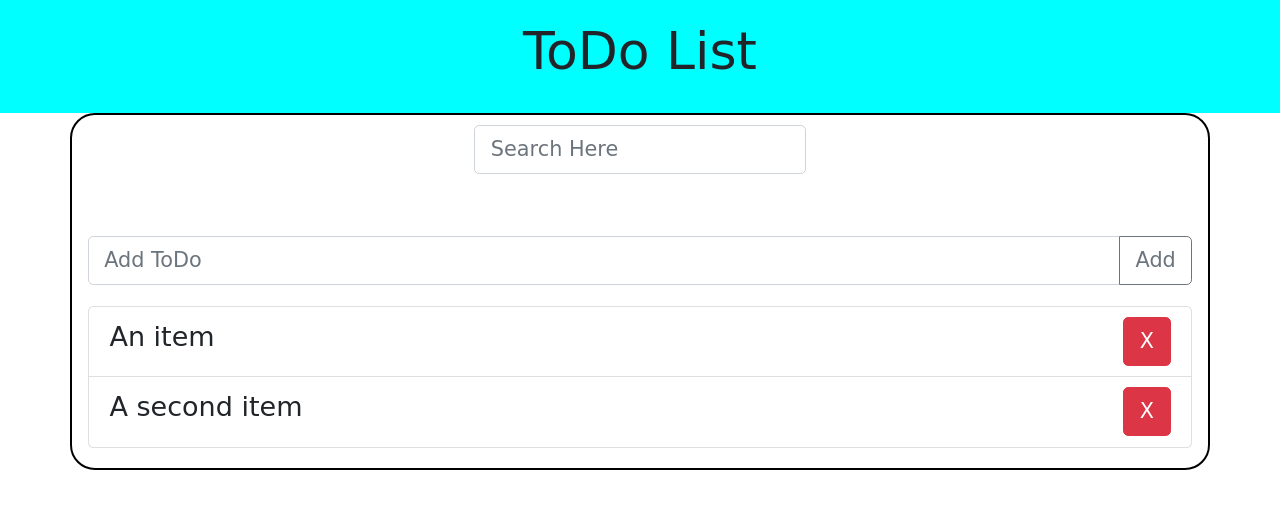
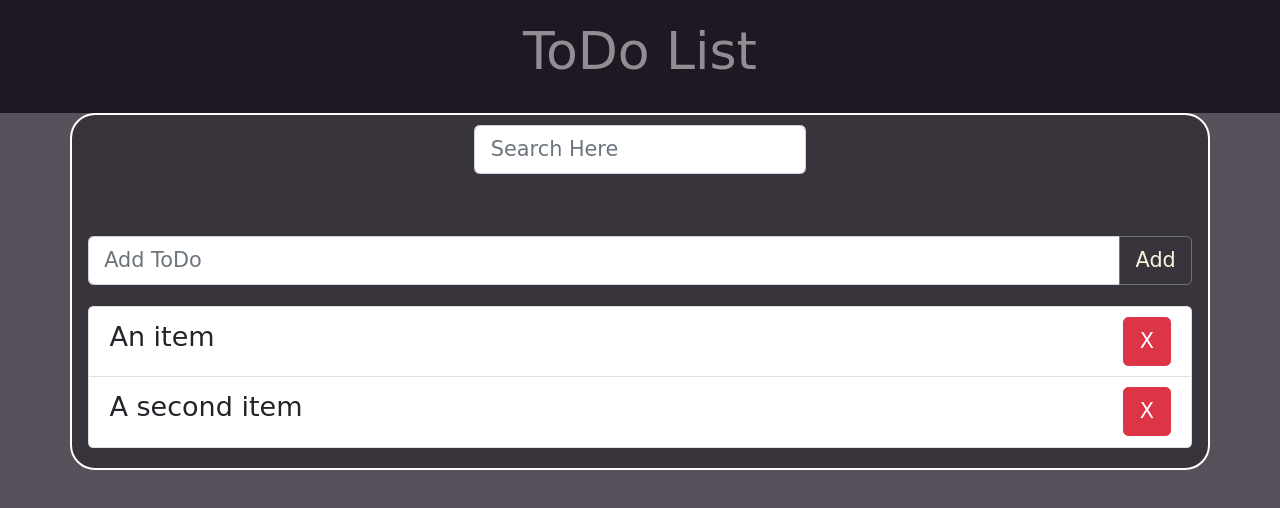
Before and after one commit to posttorajdeep/ToDo-List, a plain HTML site: page index.html in a window 1280 px wide. Drawn offline with nearby package versions, Linux system fonts and the light colour scheme; a web font is replaced by a local one.

Commit message:
Change Theme into Dark

```diff
--- a/index.css
+++ b/index.css
@@ -2,22 +2,36 @@
     font-family: 'Pushster', cursive;
     font-size: 1.3rem;
 }
+body{
+    background-color: #56505A;
+}
 #head{
     text-align: center;
-    background-color: aqua;
+    background-color: #1F1822;
+    color: #928D95;
     padding: 20px;
 }
+
 .container{
-    border: 2px solid black;
+    border: 2px solid rgb(255, 255, 255);
     padding-bottom: 20px;
     border-radius: 25px;
+    background-color: #39343C;
+}
+#button-addon2{
+    color: beige;
+}
+#button-addon2:hover{
+    background-color: beige;
+    color: #39343C;
+
 }
 .float{
     float: right;
 }
 .done{
     text-decoration: line-through;
-    background-color: aqua;
+    background-color: #9888A1;
 }
 #searchBox{
     width: 30%;
--- a/index.html
+++ b/index.html
@@ -27,7 +27,7 @@
         <input
           class="form-control"
           id="searchBox"
-          type="search"
+          type="text"
           placeholder="Search Here"
           aria-label="Search"
         />
--- a/index.js
+++ b/index.js
@@ -46,7 +46,8 @@ function handlerToDo(e) {
   }
 }
 
-function startSearching() {
+function startSearching(e) {
+
   let inValue = searchBox.value.toLowerCase();
   let list = Array.from(toDoList.children);
   list.forEach((el) => {
```
